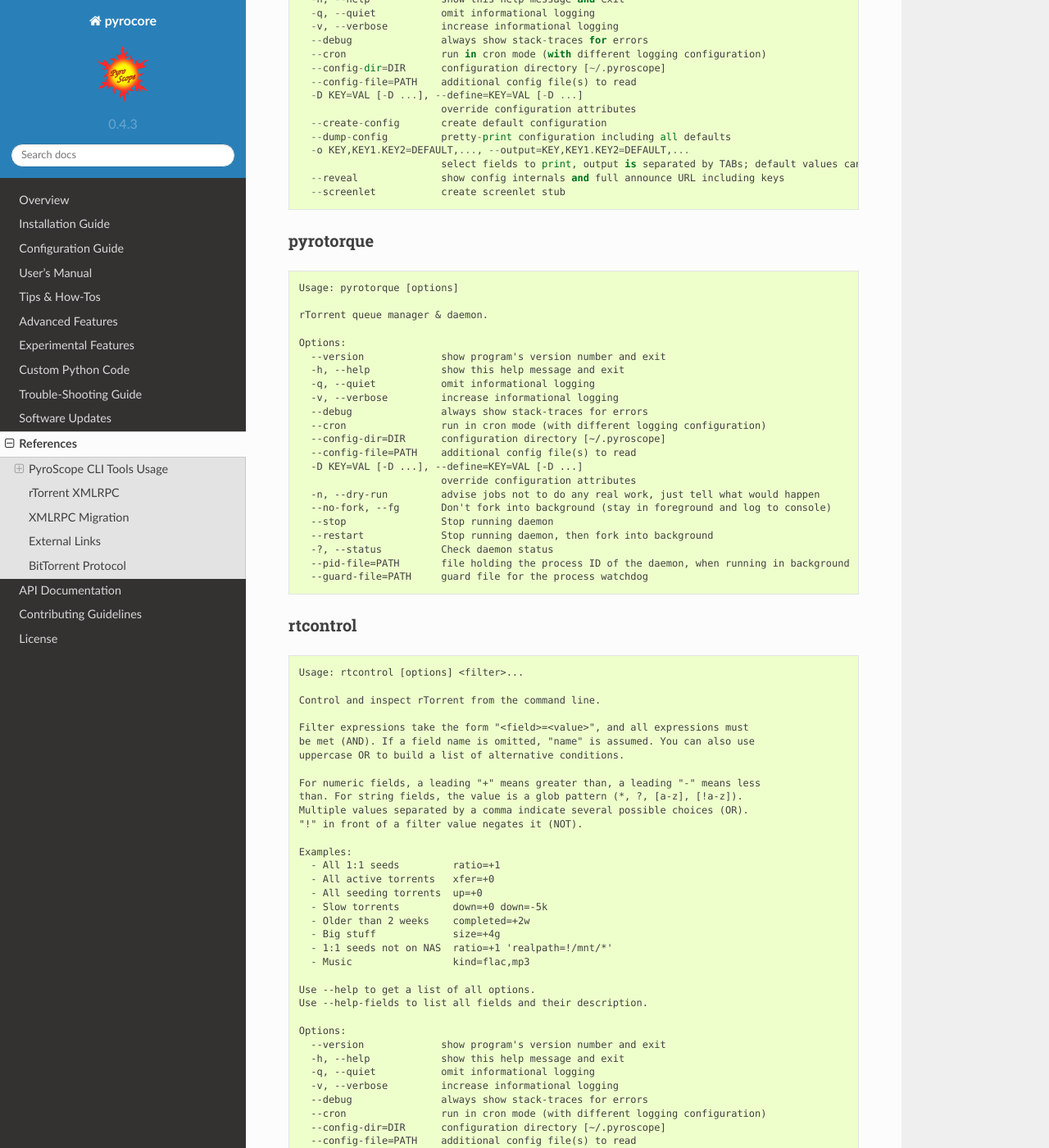
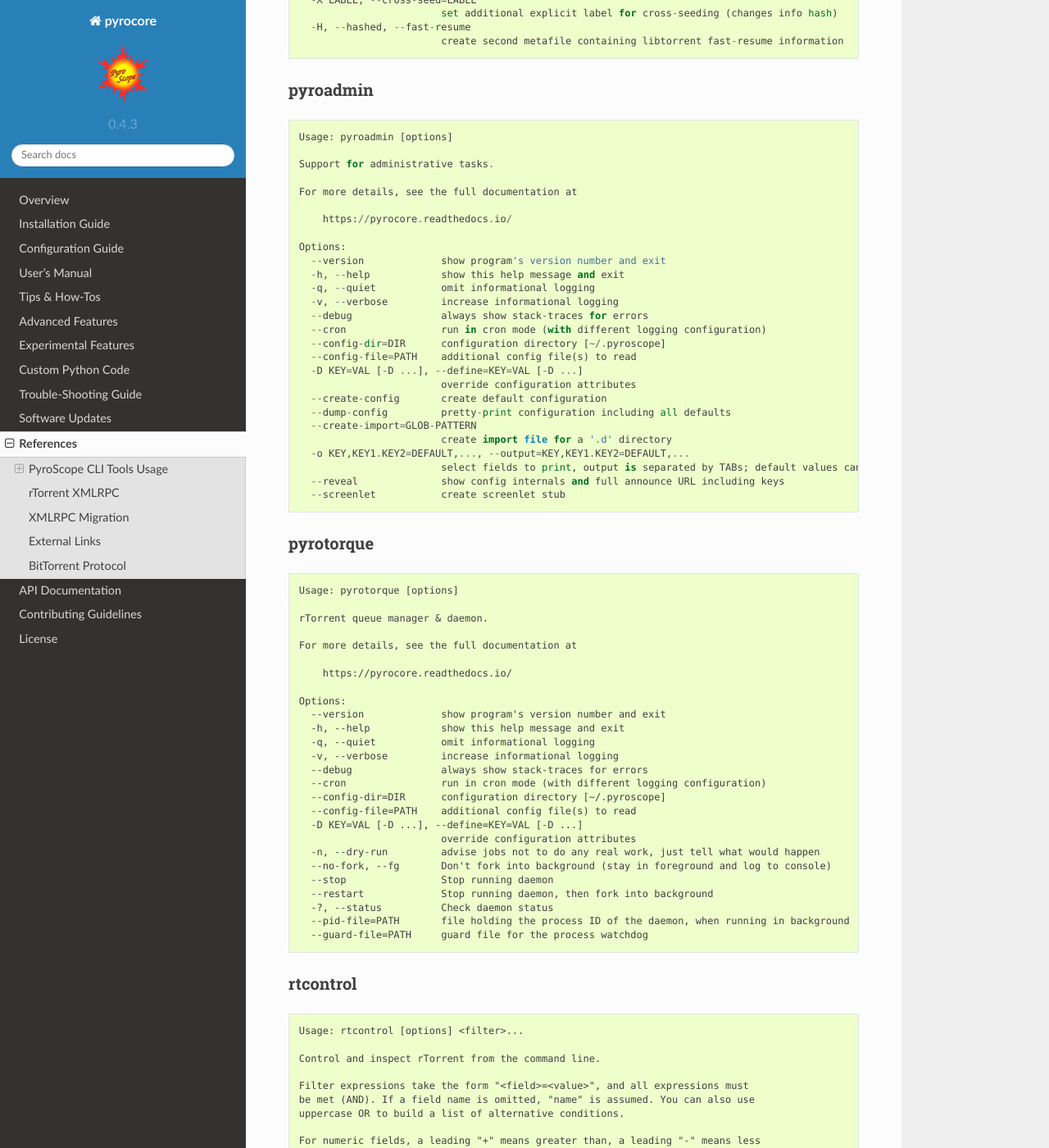
Before and after one commit to pyroscope/pyrocore, a Sphinx documentation site: the page built from docs/references.rst, in a window 1280 px wide and 1400 px high, scrolled down 3041 px. Shown: the whole window at 82% size. Built offline with Sphinx 7.4.7 and the Read the Docs theme 2.0.0, drawn with Linux system fonts in a browser that asks for light colours; some of the changed text lies outside the part shown.

Commit message:
docs: updated CLI --help dumps

```diff
--- a/docs/references-cli-usage.rst
+++ b/docs/references-cli-usage.rst
@@ -17,6 +17,10 @@ chtor
     Usage: chtor [options] <metafile>...
 
     Change attributes of a bittorrent metafile.
+
+    For more details, see the full documentation at
+
+        https://pyrocore.readthedocs.io/
 
     Options:
       --version             show program's version number and exit
@@ -36,7 +40,7 @@ chtor
       -p, --make-private    make torrent private (DHT/PEX disabled)
       -P, --make-public     make torrent public (DHT/PEX enabled)
       -s KEY=VAL [-s ...], --set=KEY=VAL [-s ...]
-                            set a specific key to the given value
+                            set a specific key to the given value; omit the '=' to delete a key
       -r KEYcREGEXcSUBSTc [-r ...], --regex=KEYcREGEXcSUBSTc [-r ...]
                             replace pattern in a specific key by the given substitution
       -C, --clean           remove all non-standard data from metafile outside the info dict
@@ -65,6 +69,10 @@ hashcheck
 
     Check a bittorrent metafile.
 
+    For more details, see the full documentation at
+
+        https://pyrocore.readthedocs.io/
+
     Options:
       --version             show program's version number and exit
       -h, --help            show this help message and exit
@@ -87,6 +95,10 @@ lstor
     Usage: lstor [options] <metafile>...
 
     List contents of a bittorrent metafile.
+
+    For more details, see the full documentation at
+
+        https://pyrocore.readthedocs.io/
 
     Options:
       --version             show program's version number and exit
@@ -119,6 +131,10 @@ mktor
     loadable by rTorrent. Which means you can register 'mktor' as a magnet:
     URL handler in Firefox.
 
+    For more details, see the full documentation at
+
+        https://pyrocore.readthedocs.io/
+
     Options:
       --version             show program's version number and exit
       -h, --help            show this help message and exit
@@ -133,14 +149,14 @@ mktor
       -p, --private         disallow DHT and PEX
       --no-date             leave out creation date
       -o PATH, --output-filename=PATH
-                            optional file name for the metafile
+                            optional file name (or target directory) for the metafile
       -r NAME, --root-name=NAME
                             optional root name (default is basename of the data path)
       -x PATTERN [-x ...], --exclude=PATTERN [-x ...]
                             exclude files matching a glob pattern from hashing
       --comment=TEXT        optional human-readable comment
       -s KEY=VAL [-s ...], --set=KEY=VAL [-s ...]
-                            set a specific key to the given value
+                            set a specific key to the given value; omit the '=' to delete a key
       --no-cross-seed       do not automatically add a field to the info dict ensuring unique info hashes
       -X LABEL, --cross-seed=LABEL
                             set additional explicit label for cross-seeding (changes info hash)
@@ -158,6 +174,10 @@ pyroadmin
 
     Support for administrative tasks.
 
+    For more details, see the full documentation at
+
+        https://pyrocore.readthedocs.io/
+
     Options:
       --version             show program's version number and exit
       -h, --help            show this help message and exit
@@ -171,6 +191,8 @@ pyroadmin
                             override configuration attributes
       --create-config       create default configuration
       --dump-config         pretty-print configuration including all defaults
+      --create-import=GLOB-PATTERN
+                            create import file for a '.d' directory
       -o KEY,KEY1.KEY2=DEFAULT,..., --output=KEY,KEY1.KEY2=DEFAULT,...
                             select fields to print, output is separated by TABs; default values can be provided after the key
       --reveal              show config internals and full announce URL including keys
@@ -186,6 +208,10 @@ pyrotorque
     Usage: pyrotorque [options]
 
     rTorrent queue manager & daemon.
+
+    For more details, see the full documentation at
+
+        https://pyrocore.readthedocs.io/
 
     Options:
       --version             show program's version number and exit
@@ -222,9 +248,12 @@ rtcontrol
     uppercase OR to build a list of alternative conditions.
 
     For numeric fields, a leading "+" means greater than, a leading "-" means less
-    than. For string fields, the value is a glob pattern (*, ?, [a-z], [!a-z]).
+    than. For string fields, the value is a glob pattern (*, ?, [a-z], [!a-z]), or
+    a regex match enclosed by slashes. All string comparisons are case-ignoring.
     Multiple values separated by a comma indicate several possible choices (OR).
     "!" in front of a filter value negates it (NOT).
+
+    See https://pyrocore.readthedocs.io/en/latest/usage.html#rtcontrol for more.
 
     Examples:
       - All 1:1 seeds         ratio=+1
@@ -238,6 +267,10 @@ rtcontrol
 
     Use --help to get a list of all options.
     Use --help-fields to list all fields and their description.
+
+    For more details, see the full documentation at
+
+        https://pyrocore.readthedocs.io/
 
     Options:
       --version             show program's version number and exit
@@ -356,6 +391,9 @@ rtcontrol
       subst                 Replace regex with string.
       sz                    Format a byte sized value.
 
+    Append format specifiers using a '.' to field names in '-o' lists,
+    e.g. 'size.sz' or 'completed.raw.delta'.
+
 .. _cli-usage-rtevent:
 
 rtevent
@@ -366,6 +404,10 @@ rtevent
     Usage: rtevent [options] <event> <infohash> [<args>...]
 
     Handle rTorrent events.
+
+    For more details, see the full documentation at
+
+        https://pyrocore.readthedocs.io/
 
     Options:
       --version             show program's version number and exit
@@ -391,6 +433,10 @@ rtmv
 
     Move data actively seeded in rTorrent.
 
+    For more details, see the full documentation at
+
+        https://pyrocore.readthedocs.io/
+
     Options:
       --version             show program's version number and exit
       -h, --help            show this help message and exit
@@ -415,8 +461,12 @@ rtxmlrpc
 
     Usage: rtxmlrpc [options] <method> <args>...
 
-    Perform raw rTorrent XMLRPC calls, like "rtxmlrpc get_throttle_up_rate ''".
+    Perform raw rTorrent XMLRPC calls, like "rtxmlrpc throttle.up.rate ''".
     Start arguments with "+" or "-" to indicate they're numbers (type i4 or i8).
+
+    For more details, see the full documentation at
+
+        https://pyrocore.readthedocs.io/
 
     Options:
       --version             show program's version number and exit
```
Also changed, not shown: other parts of docs/references-cli-usage.rst (+3 -1 lines).
